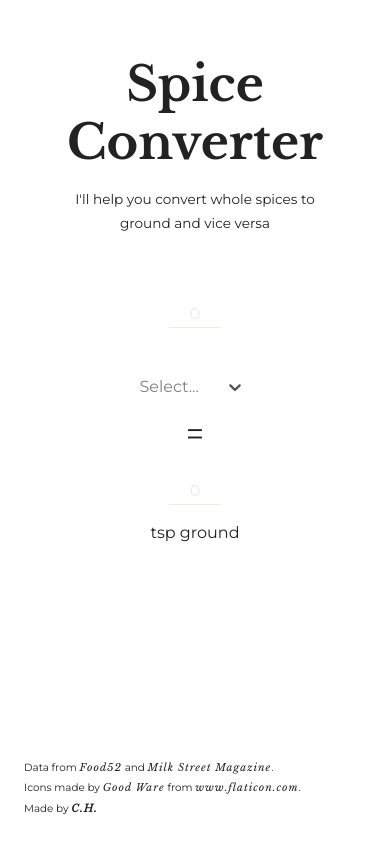
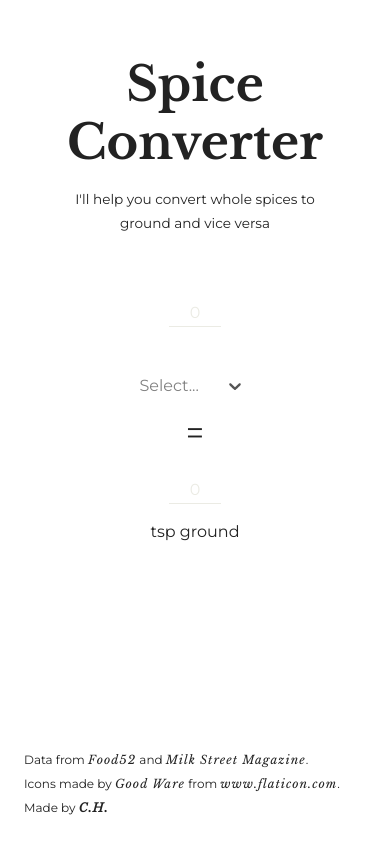
Before and after one commit to catehernandez/spice-converter, a React (Create React App) app: page / in a window 390 px wide. Built offline with nearby package versions, Linux system fonts and the light colour scheme.

Commit message:
Resize footer typography on mobile

```diff
--- a/src/components/Footer.js
+++ b/src/components/Footer.js
@@ -6,11 +6,6 @@ import Contact from './Contact';
 const FooterWrapper = styled.footer`
   margin: 1.5rem;
   font-size: 0.75rem;
-
-  @media (max-width: 767px) {
-    font-size: 0.65rem;
-    line-height: 1.3rem;
-  }
 `;
 
 const Footer = () => {
```
